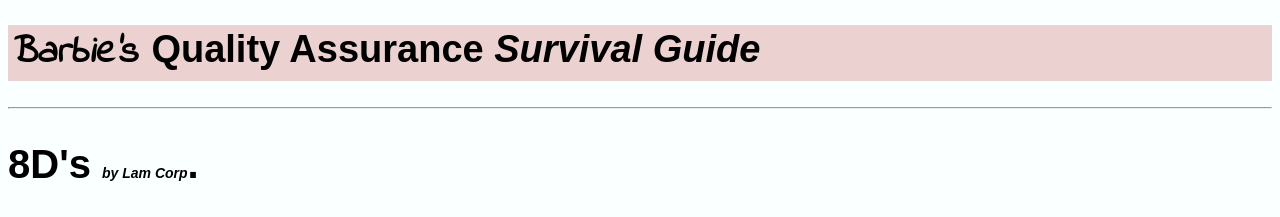
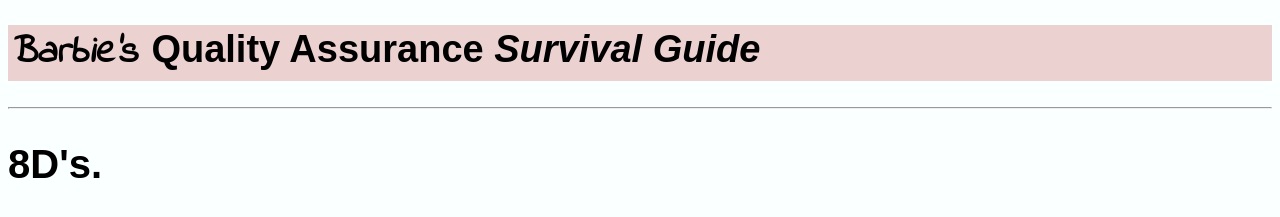
Before and after one commit to cristobalvega/survivalGuide-qualityAssurance, a plain HTML site: page index.html in a window 1280 px wide. Shown: the top 217 px of the page. Drawn offline with Linux system fonts and the light colour scheme; a web font is replaced by a local one.

Commit message:
fix: "removed Lam Corp"
This maybe will cause future problems

```diff
--- a/index.html
+++ b/index.html
@@ -68,7 +68,7 @@
 		<i style="font-family: 'Allerta Stencil', sans-serif;">Survival Guide</i>
 	</h1>
 	<hr>
-	<h2>8D's <i style="font-size: 14px"><em>by Lam Corp</em></i>.</h2>
+	<h2>8D's.</h2>
 	<ul>
 		<li>Root cause analysis technique </li>
 		<li>Apply 8D's methodology </li>
```
